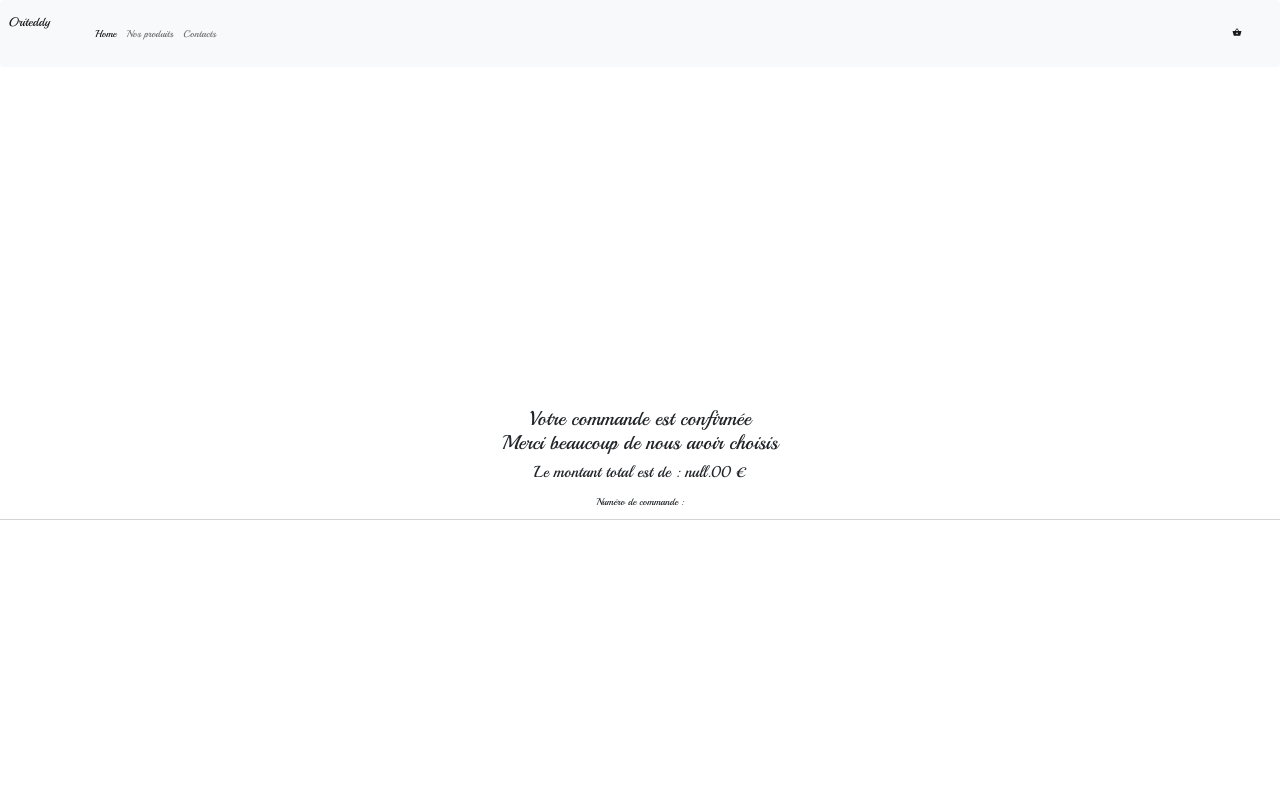
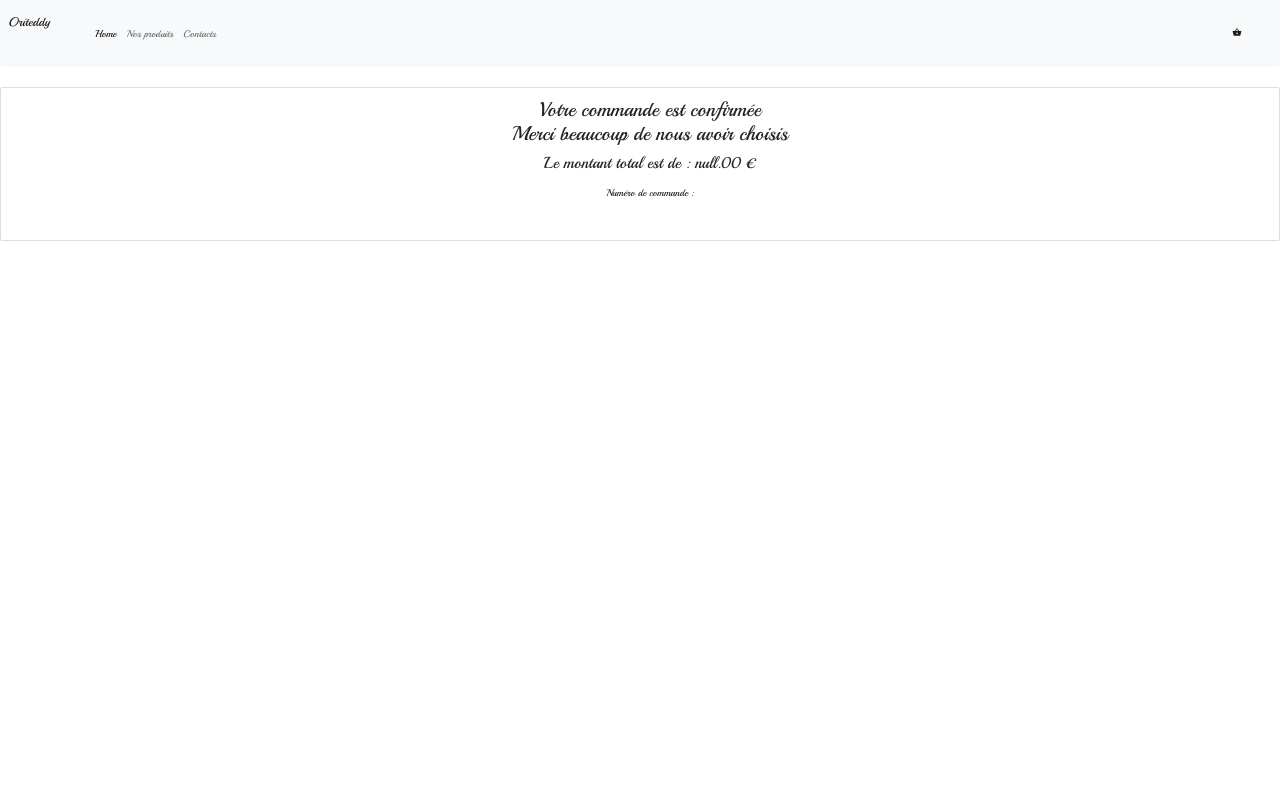
Before and after one commit to Salima83/SalimaAlmeras_5_30032021, a plain HTML site: page fronted/confirmation.html in a window 1280 px wide. Shown: the top 800 px of the page. Drawn offline with nearby package versions, Linux system fonts and the light colour scheme.

Commit message:
modification

```diff
--- a/fronted/confirmation.html
+++ b/fronted/confirmation.html
@@ -67,8 +67,8 @@
     <main class="main">
 
 
-        <div class="text-confirmation">
-            <div class="confirmation">
+        <div class="card">
+            <div class="card-body">
                 <h2> Votre commande est confirmée <br> Merci beaucoup de nous avoir choisis</h2>
                 <p class="total">Le montant total est de : <span class="display-price"></span></p>
                 <p class="orderid">Numéro de commande : <span class="display-orderid"></span></p>
```
